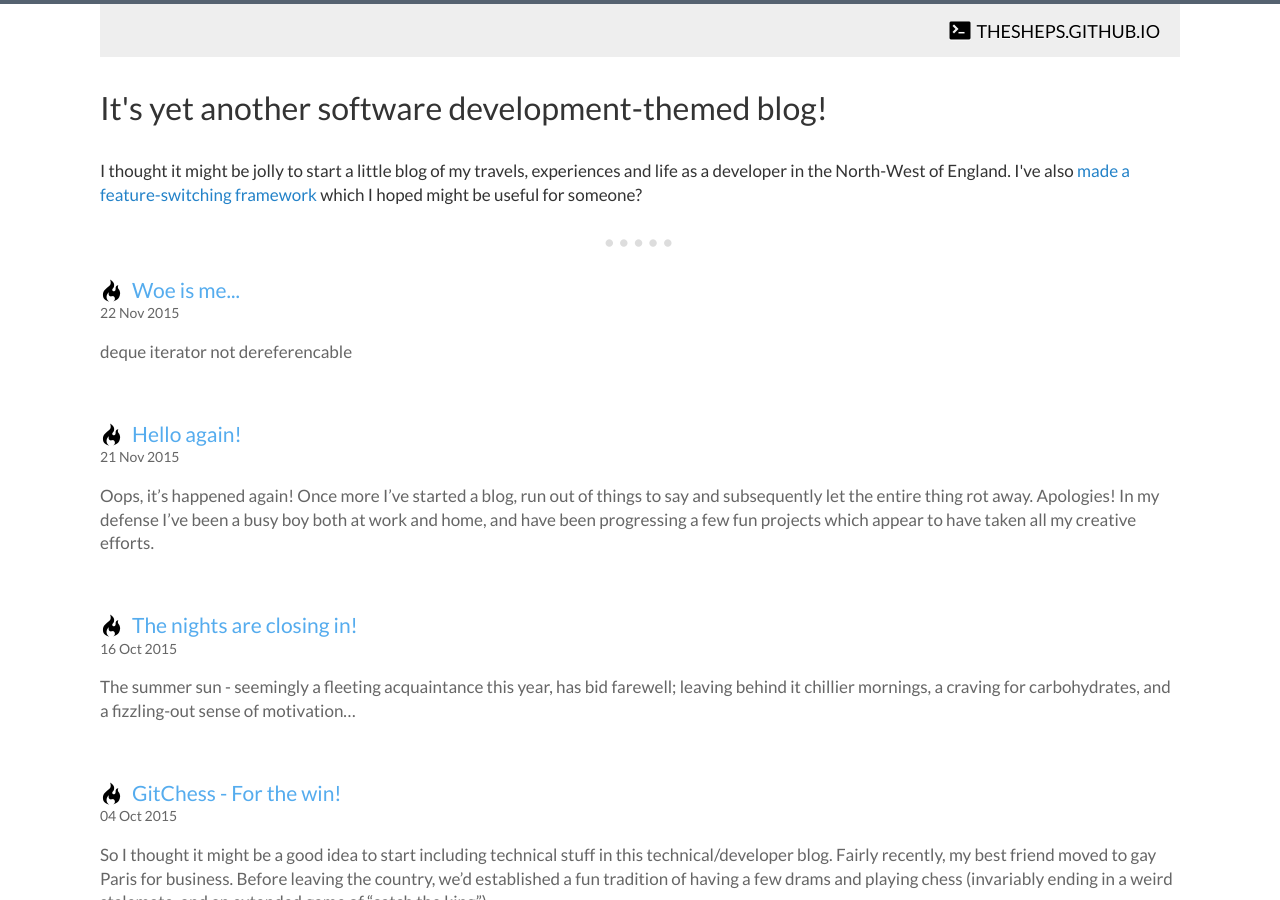
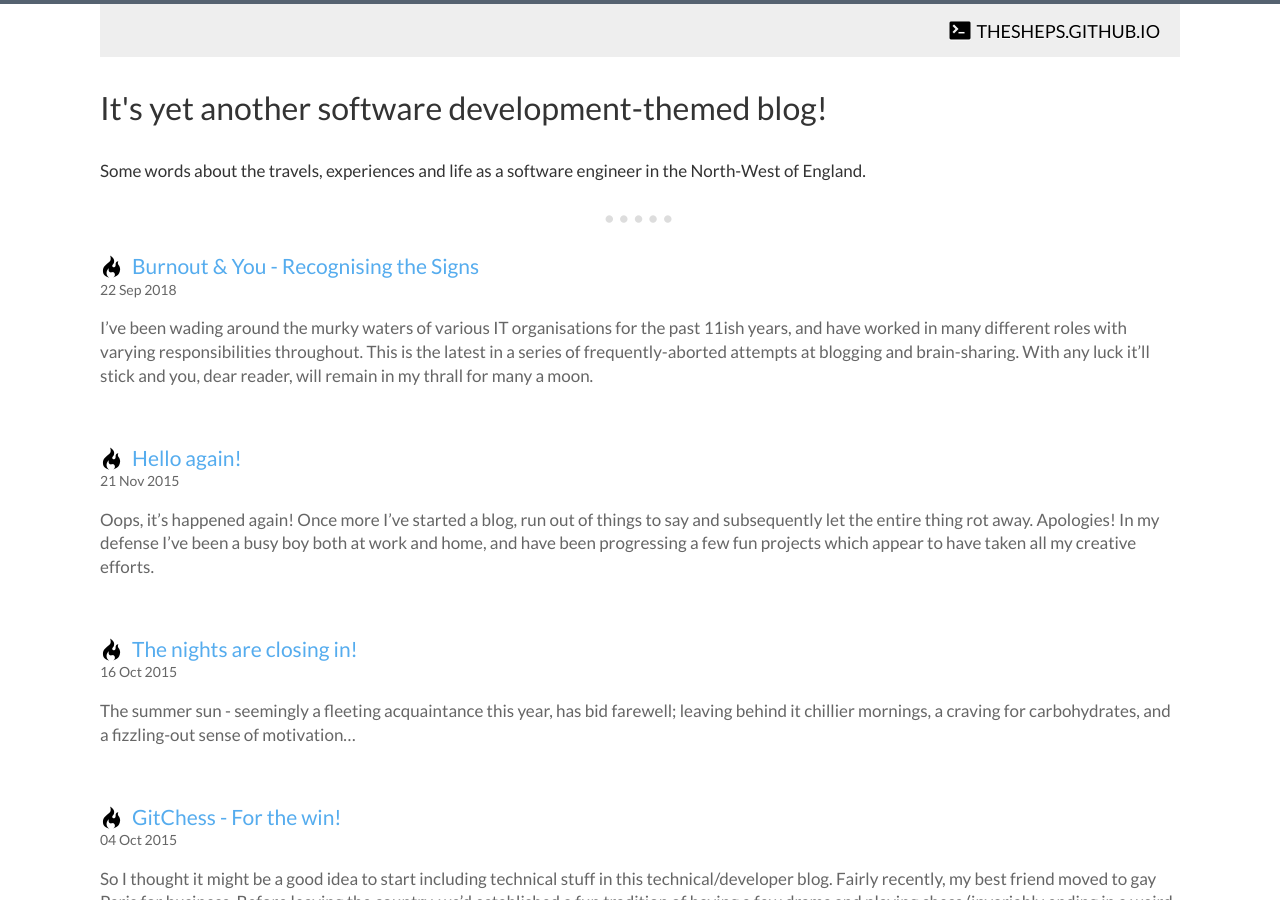
Before and after one commit to thesheps/thesheps.github.io, a Jekyll site: the page built from index.html, in a window 1280 px wide and 900 px high. Built offline with Jekyll 4.4.1, drawn with Linux system fonts in a browser that asks for light colours; the list of posts is cut into pages by our own code.

Commit message:
Imports old article from medium, adds Gemfile for local testing

```diff
--- /dev/null
+++ b/Gemfile
@@ -0,0 +1,2 @@
+source 'https://rubygems.org'
+gem 'github-pages', group: :jekyll_plugins
--- a/_layouts/default.html
+++ b/_layouts/default.html
@@ -11,14 +11,15 @@
       </p>
 
       <p>
-      I thought it might be jolly to start a little blog of my travels, experiences and life as a developer in the North-West of England.
-      I've also <a href="http://thesheps.github.io/lemonade/">made a feature-switching framework</a> which I hoped might be useful for someone?
+        Some words about the travels, experiences and life as a software
+        engineer in the North-West of England.
       </p>
 
-    <hr/>
+      <hr />
       {{ content }}
 
       {% include footer.html %}
-  </div><!-- /.main -->
+    </div>
+    <!-- /.main -->
   </body>
 </html>
--- a/_posts/2015-11-22-woe-is-me.markdown
+++ /dev/null
@@ -1,8 +0,0 @@
----
-layout: post
-title: "Woe is me..."
-date: 2015-11-22 21:17:00
-comments: true
-categories:
----
-deque iterator not dereferencable
--- /dev/null
+++ b/_posts/2018-09-22-burnout-and-you.markdown
@@ -0,0 +1,46 @@
+---
+layout: post
+title: "Burnout & You - Recognising the Signs"
+date: 2018-09-22 09:27:00
+comments: true
+categories: burnout, mental health
+---
+
+I’ve been wading around the murky waters of various IT organisations for the past 11ish years, and have worked in many different roles with varying responsibilities throughout. This is the latest in a series of frequently-aborted attempts at blogging and brain-sharing. With any luck it’ll stick and you, dear reader, will remain in my thrall for many a moon.
+
+What hastened me to put some words down this Friday evening was a link to this email by the ineffable Linus Torvalds that one of my oldest (and weirdest) friends put me on to earlier in the week. For the uninitiated - Linus is the creator and principal developer of the Linux kernel. He has a reputation of being a bit of a despot with regards to generally abusing the maintainers of and contributors to his codebase, and famously gave NVidia the bird during a developer meeting in his native Finland:
+
+<center>
+<img text="The lesser-spotted Linus Bird" src="https://cdn-images-1.medium.com/max/1600/1*hqqftPN4CRt1P3ZHimljPQ.png" />
+
+</center>
+
+The thing that I found most jarring about Linus’ email (as I’m sure the rest of the community stumbled over whilst scanning the text) was the new-found clarity or mindfulness about his behaviour, his manner. In an unprecedented departure from the norm, Linus recognised that he had been a bit of a shit and had driven away many potential kernel maintainers in the process. But what had lead to this sudden epiphany? An intervention? A great flash of inspiration or spiritual enlightenment? Or was this something a little more subtle — had Linus’ fiery tenacity been eroded away over time? Had he simply given up?
+
+But this post is not about Linus. This post is about humans, and coping.
+
+If you’ve worked in IT for any stretch of time I am sure that you, like myself, will have come to realise that you are committed to a career which requires you to continue learning and development at a rapidly increasing pace. Not only does tech evolve over time but so too does the mechanism of working - the path from design to delivery. If you mix this need for continuous improvement with the needs of the business to provide features and deliver value; it’s easy to see how even the top tech firms are reporting high levels of burnout amongst their staff.
+
+But what does Burnout look like? Do you ever find yourself unable to completely “switch off” from work? Do you ever struggle to sleep because problems continue to swim around in your mind? Have you ever felt detached from reality during your working day? Have you ever felt like you no longer enjoy other activities, hobbies that you used to love?
+
+Chances are you’ve already experienced Burnout. Whilst this is a malady that affects not only IT professionals I believe that its prevalence in tech is something that we should all recognise, especially when considering new hires and on-boarding younger staff.
+
+<center>
+<img src="https://cdn-images-1.medium.com/max/1600/0*euVXQZmJuuLgTSZR.jpg" />
+</center>
+
+During a recent 2-day “spike” to create some tooling for our team I was confronted with an emotional conversation with one of my developers whom it seemed was feeling overwhelmed with the amount of stuff she was having to learn (and in this case, subsequently throw away: the spike failed to meet our criteria). I dealt with this by highlighting that she needn’t worry about “wasted learning”, as the tools we’d been using we will need to use again at some point. But in hindsight what I think I failed to recognise was that this was a cry for help — When will the learning stop?!
+
+Truly, the answer to this is never.
+
+I believe the real problems facing IT today are not mechanical, procedural or financial — they are human. Whilst you can continue to reduce feedback cycles by removing barriers to deployments and work to deploy small batches of code so as to mitigate risk; what strategies exist to help reduce cognitive load? How can we safely continue on this path of learning without sacrificing our mental health?
+
+The answer for me is to ensure that you create a safe environment for learning. Dedicate time away from “Business Work” to allow each other to learn and grow without the stress of that learning being tied to a Project. Pick something to learn completely unrelated to the needs of the Business in your own time to rediscover the joy of learning. Above all try to remain as flexible as you can for your team. Understand that we’re all on a journey, and that the roads we travel may all end in different destinations.
+
+So the next time you feel as though you may be reaching capacity — make it known. Pull the Andon cord and signal that you’re struggling. Find time for your own learning outside of work (as counter-intuitive as that sounds). Above all recognise that you’re not alone in this. It is not a failing to acknowledge Burnout, but if you pretend that everything is ok you run the risk of hurting yourself further.
+
+<center>
+<img src="https://cdn-images-1.medium.com/max/1600/1*JKsLBE8TYHdWuw9OjpsPpg.gif" />
+</center>
+
+Look after each other  —  You’re a long time in work, and nothing is worth sacrificing your mental well-being.
```
Also changed, not shown: about.md (deleted, +0 -6 lines), Gemfile.lock (added). Lines whose indentation alone changed are shown as unchanged.
